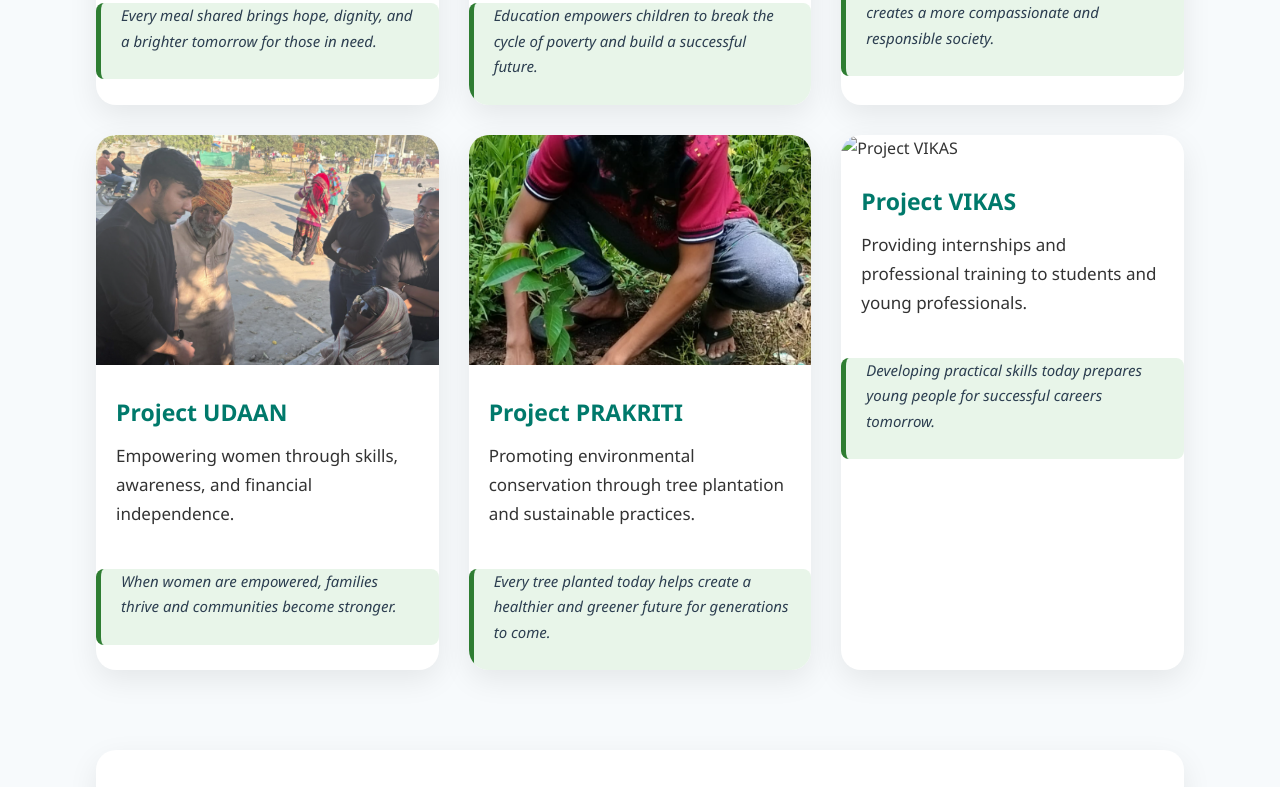
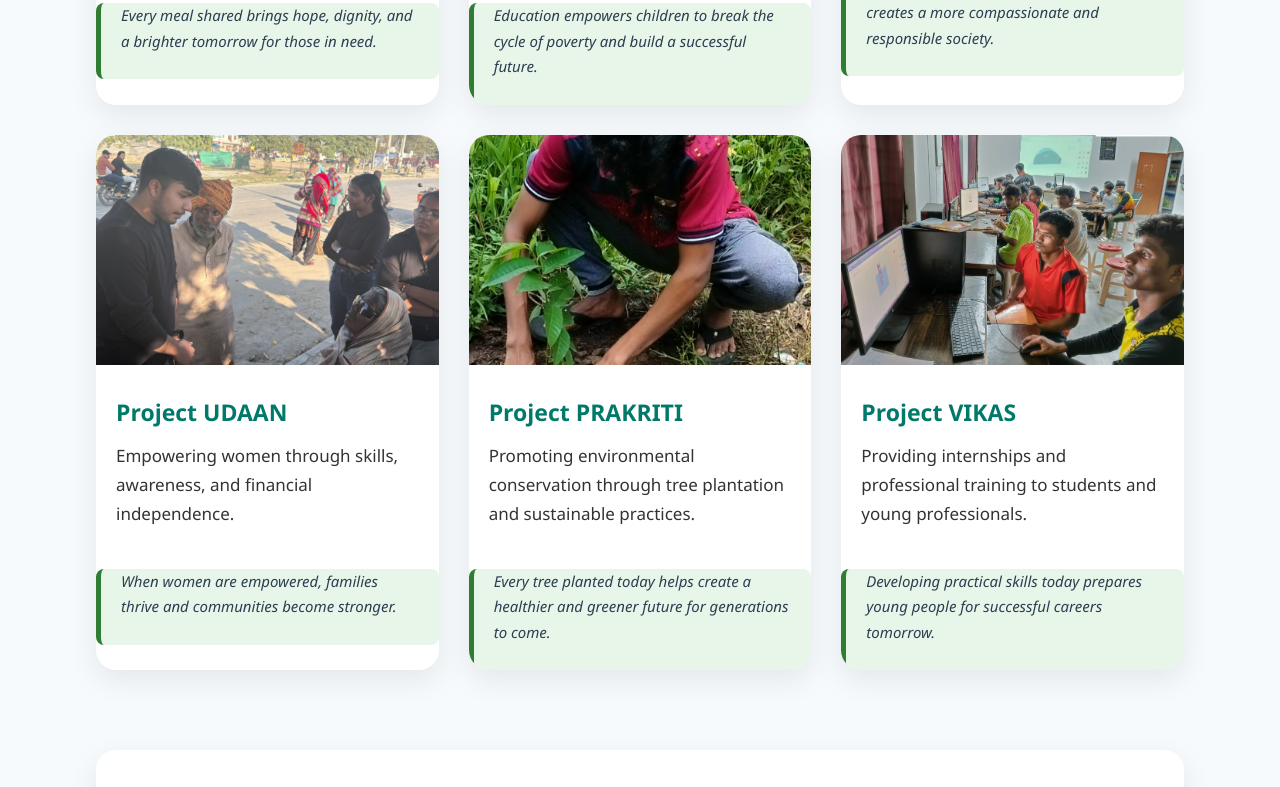
Before and after one commit to mnaar454-source/NGO-AWARENESS-WEBPAGE, a plain HTML site: page index.html in a window 1280 px wide. Shown: the part 1893-2680 px from the top of the page. Drawn offline with Linux system fonts and the light colour scheme.

Commit message:
Fix HTML encoding issues in index.html

```diff
--- a/index.html
+++ b/index.html
@@ -232,7 +232,7 @@ a dignified life.
 </div>
 <div class="card" onclick="openProject('vikas')">
 
-    <img src="website_images_folder/image_6.png" alt="Project VIKAS">
+    <img src="website_images_folder/image_6.jpg" alt="Project VIKAS">
 
     <h3>Project VIKAS</h3>
 
@@ -304,7 +304,7 @@ healthier, and self-reliant communities.
 
 <img src="website_images_folder/Image_10.png">
 
-
+<img src="website_images_folder/image_6.jpg">
 
 <img src="website_images_folder/Image_11.png">
 
```
